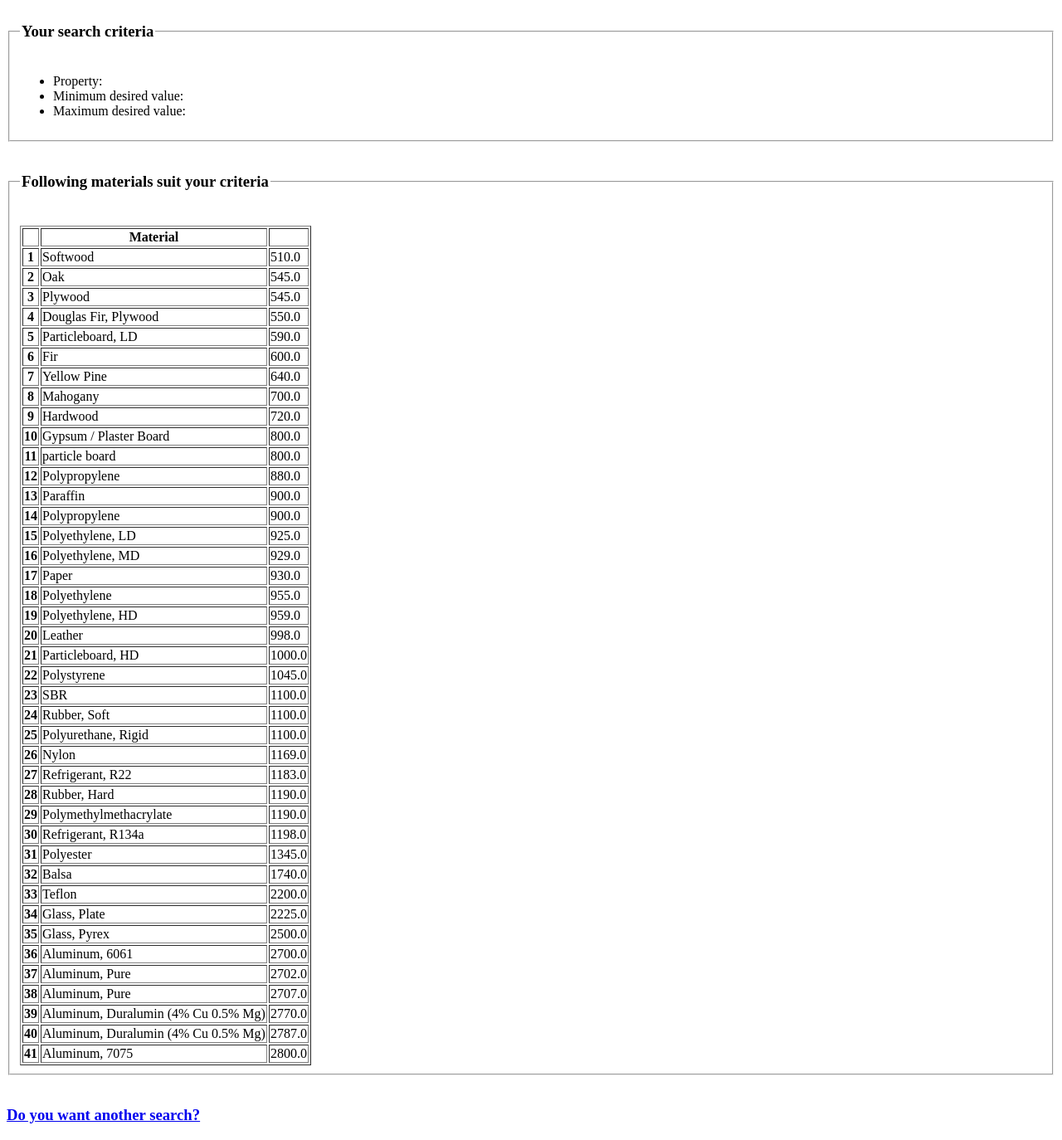
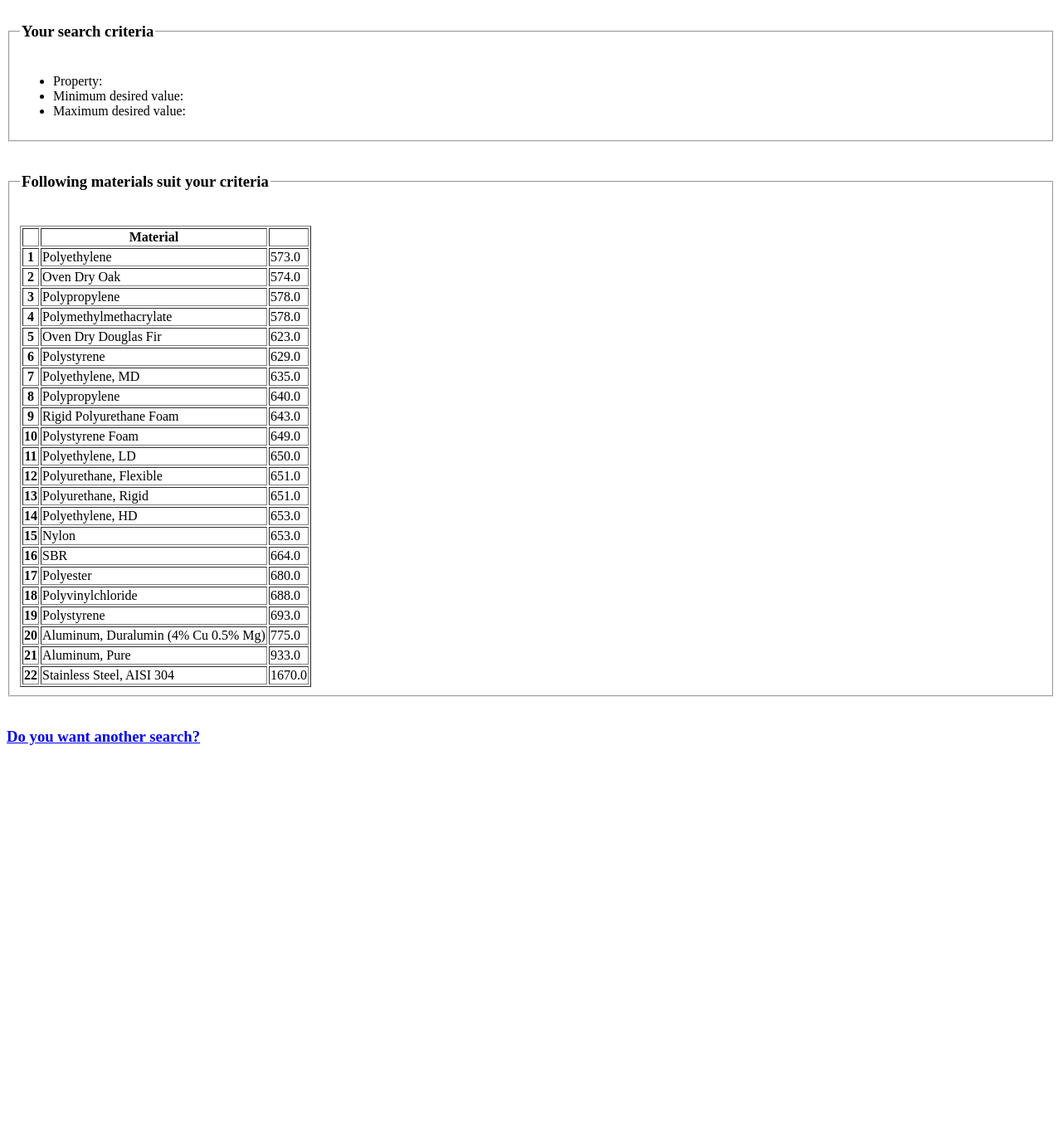
Before and after one commit to rps5057/nuvo_metal, a Django app: template nuvometal_backend/material_search/templates/material_search/mat_result.html in a window 1280 px wide. Shown: the whole page at 83% size. After the commit the page ends 898 px from the top, so only its background shows below. Run offline with Django 4.2, Linux system fonts and the light colour scheme; the template is opened without the code that fills it, so the values that code supplies are empty; parts of the project's set-up code (start-up, migrations or seed data) failed here and were passed over.

Commit message:
Latest version 18Jan

```diff
--- a/nuvometal_backend/config/urls.py
+++ b/nuvometal_backend/config/urls.py
@@ -21,5 +21,5 @@ from django.contrib import admin
 urlpatterns = [
     path('admin/', admin.site.urls),
     path('', nuvometal_homescreen),
-    path('material_search/', include('material_search.urls'))
+    path('material_search/', include('material_search.urls'), name='menu')
 ]
--- a/nuvometal_backend/material_search/templates/material_search/mat_result.html
+++ b/nuvometal_backend/material_search/templates/material_search/mat_result.html
@@ -22,47 +22,28 @@
         <thead> <tr style="text-align: centre;"> <th></th> <th>Material</th> <th>{{ property_name }}</th> </tr> </thead>
         <tbody>
 
-            <tr><th>1</th><td>Softwood</td><td>510.0</td></tr>
-            <tr><th>2</th><td>Oak</td><td>545.0</td></tr>
-            <tr><th>3</th><td>Plywood</td><td>545.0</td></tr>
-            <tr><th>4</th><td>Douglas Fir, Plywood</td><td>550.0</td></tr>
-            <tr><th>5</th><td>Particleboard, LD</td><td>590.0</td></tr>
-            <tr><th>6</th><td>Fir</td><td>600.0</td></tr>
-            <tr><th>7</th><td>Yellow Pine</td><td>640.0</td></tr>
-            <tr><th>8</th><td>Mahogany</td><td>700.0</td></tr>
-            <tr><th>9</th><td>Hardwood</td><td>720.0</td></tr>
-            <tr><th>10</th><td>Gypsum / Plaster Board</td><td>800.0</td></tr>
-            <tr><th>11</th><td>particle board</td><td>800.0</td></tr>
-            <tr><th>12</th><td>Polypropylene</td><td>880.0</td></tr>
-            <tr><th>13</th><td>Paraffin</td><td>900.0</td></tr>
-            <tr><th>14</th><td>Polypropylene</td><td>900.0</td></tr>
-            <tr><th>15</th><td>Polyethylene, LD</td><td>925.0</td></tr>
-            <tr><th>16</th><td>Polyethylene, MD</td><td>929.0</td></tr>
-            <tr><th>17</th><td>Paper</td><td>930.0</td></tr>
-            <tr><th>18</th><td>Polyethylene</td><td>955.0</td></tr>
-            <tr><th>19</th><td>Polyethylene, HD</td><td>959.0</td></tr>
-            <tr><th>20</th><td>Leather</td><td>998.0</td></tr>
-            <tr><th>21</th><td>Particleboard, HD</td><td>1000.0</td></tr>
-            <tr><th>22</th><td>Polystyrene</td><td>1045.0</td></tr>
-            <tr><th>23</th><td>SBR</td><td>1100.0</td></tr>
-            <tr><th>24</th><td>Rubber, Soft</td><td>1100.0</td></tr>
-            <tr><th>25</th><td>Polyurethane, Rigid</td><td>1100.0</td></tr>
-            <tr><th>26</th><td>Nylon</td><td>1169.0</td></tr>
-            <tr><th>27</th><td>Refrigerant, R22</td><td>1183.0</td></tr>
-            <tr><th>28</th><td>Rubber, Hard</td><td>1190.0</td></tr>
-            <tr><th>29</th><td>Polymethylmethacrylate</td><td>1190.0</td></tr>
-            <tr><th>30</th><td>Refrigerant, R134a</td><td>1198.0</td></tr>
-            <tr><th>31</th><td>Polyester</td><td>1345.0</td></tr>
-            <tr><th>32</th><td>Balsa</td><td>1740.0</td></tr>
-            <tr><th>33</th><td>Teflon</td><td>2200.0</td></tr>
-            <tr><th>34</th><td>Glass, Plate</td><td>2225.0</td></tr>
-            <tr><th>35</th><td>Glass, Pyrex</td><td>2500.0</td></tr>
-            <tr><th>36</th><td>Aluminum, 6061</td><td>2700.0</td></tr>
-            <tr><th>37</th><td>Aluminum, Pure</td><td>2702.0</td></tr>
-            <tr><th>38</th><td>Aluminum, Pure</td><td>2707.0</td></tr>
-            <tr><th>39</th><td>Aluminum, Duralumin (4% Cu 0.5% Mg)</td><td>2770.0</td></tr>
-            <tr><th>40</th><td>Aluminum, Duralumin (4% Cu 0.5% Mg)</td><td>2787.0</td></tr>
-            <tr><th>41</th><td>Aluminum, 7075</td><td>2800.0</td></tr>
+            <tr><th>1</th><td>Polyethylene</td><td>573.0</td></tr>
+            <tr><th>2</th><td>Oven Dry Oak</td><td>574.0</td></tr>
+            <tr><th>3</th><td>Polypropylene</td><td>578.0</td></tr>
+            <tr><th>4</th><td>Polymethylmethacrylate</td><td>578.0</td></tr>
+            <tr><th>5</th><td>Oven Dry Douglas Fir</td><td>623.0</td></tr>
+            <tr><th>6</th><td>Polystyrene</td><td>629.0</td></tr>
+            <tr><th>7</th><td>Polyethylene, MD</td><td>635.0</td></tr>
+            <tr><th>8</th><td>Polypropylene</td><td>640.0</td></tr>
+            <tr><th>9</th><td>Rigid Polyurethane Foam</td><td>643.0</td></tr>
+            <tr><th>10</th><td>Polystyrene Foam</td><td>649.0</td></tr>
+            <tr><th>11</th><td>Polyethylene, LD</td><td>650.0</td></tr>
+            <tr><th>12</th><td>Polyurethane, Flexible</td><td>651.0</td></tr>
+            <tr><th>13</th><td>Polyurethane, Rigid</td><td>651.0</td></tr>
+            <tr><th>14</th><td>Polyethylene, HD</td><td>653.0</td></tr>
+            <tr><th>15</th><td>Nylon</td><td>653.0</td></tr>
+            <tr><th>16</th><td>SBR</td><td>664.0</td></tr>
+            <tr><th>17</th><td>Polyester</td><td>680.0</td></tr>
+            <tr><th>18</th><td>Polyvinylchloride</td><td>688.0</td></tr>
+            <tr><th>19</th><td>Polystyrene</td><td>693.0</td></tr>
+            <tr><th>20</th><td>Aluminum, Duralumin (4% Cu 0.5% Mg)</td><td>775.0</td></tr>
+            <tr><th>21</th><td>Aluminum, Pure</td><td>933.0</td></tr>
+            <tr><th>22</th><td>Stainless Steel, AISI 304</td><td>1670.0</td></tr>
         </tbody>
         </table>
     </fieldset>
--- a/nuvometal_backend/material_search/views.py
+++ b/nuvometal_backend/material_search/views.py
@@ -94,7 +94,7 @@ def result_template_writer(filepath, result_data, property_name):
         template_line = f"""
             {template_line_value}"""
 
-        with open(filepath, 'a') as r_t:
+        with open(filepath,'a') as r_t:
             r_t.write(template_line)
 
     with open(filepath,'a')as r_t:
```
Also changed, not shown: nuvometal_backend/config/homescreen.py (+3 -19 lines).
